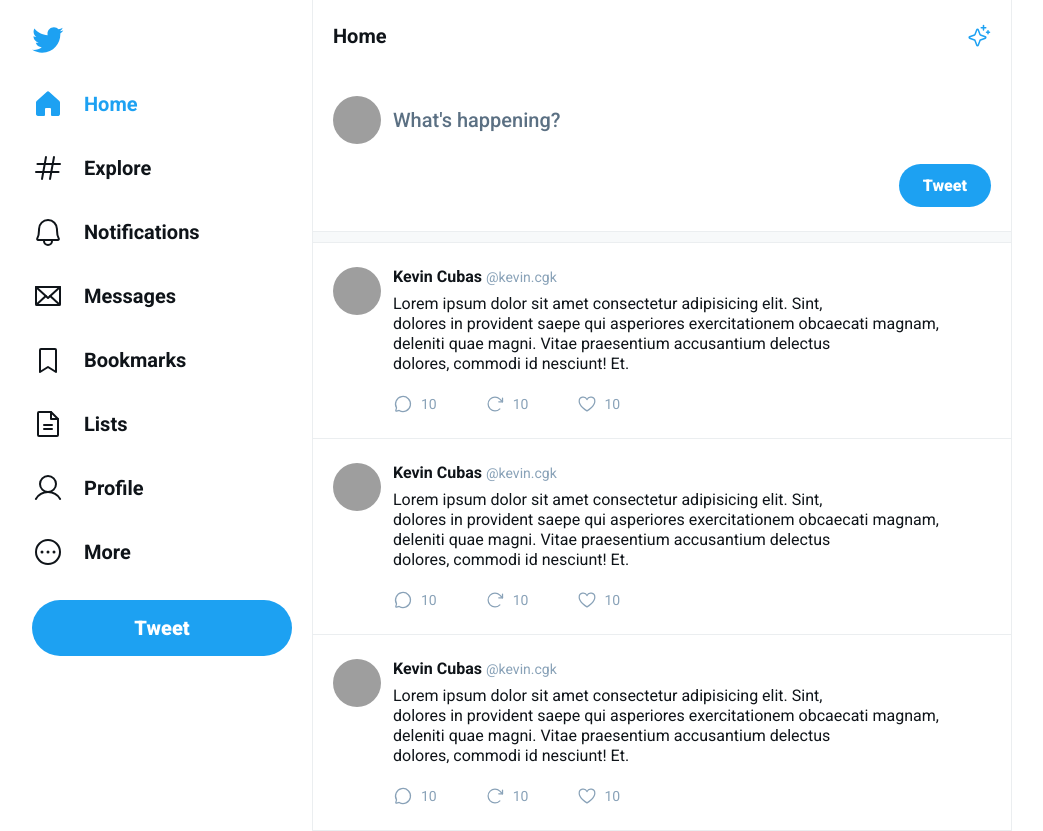
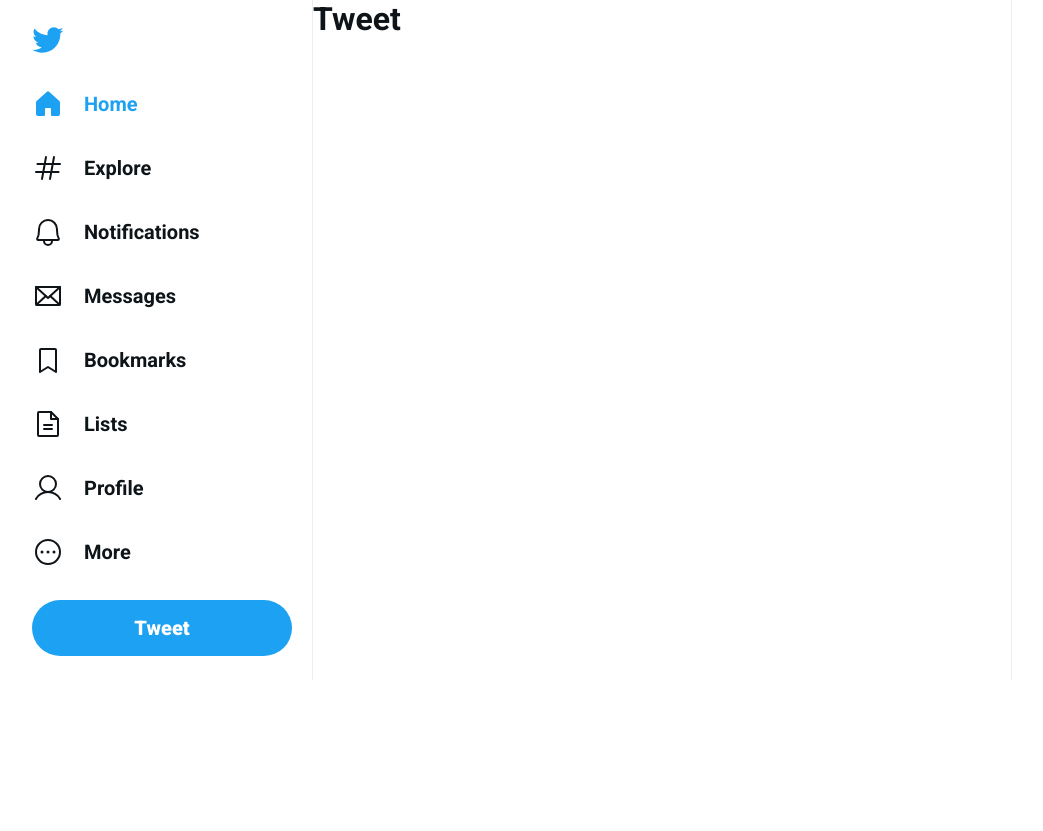
Before and after one commit to kevinCubas/twitter-ui, a React (Vite) app: page /tweet in a window 1280 px wide. Shown: the whole page, without its empty margins (128-1171 px from the left). After the commit the page ends 800 px from the top, so only its background shows below. Built offline with nearby package versions, Linux system fonts and the light colour scheme; grey boxes are pictures that could not be loaded.

Commit message:
:sparkles: feat: Routes and pages directory

```diff
--- a/src/components/Tweet/index.tsx
+++ b/src/components/Tweet/index.tsx
@@ -1,7 +1,11 @@
 import "./Tweet.css";
 import { ArrowClockwise, ChatCircle, Heart } from "phosphor-react";
 
-export function Tweet() {
+interface ITweetProps {
+  content: string
+}
+
+export function Tweet({content}:ITweetProps) {
   return (
     <a href="#" className="tweet">
       <img src="https://github.com/kevinCubas.png" alt="" />
@@ -10,14 +14,7 @@
           <strong>Kevin Cubas</strong>
           <span>@kevin.cgk</span>
         </header>
-      <p>
-        Lorem ipsum dolor sit amet consectetur adipisicing elit. Sint,
-        <br />
-        dolores in provident saepe qui asperiores exercitationem obcaecati
-        magnam, deleniti quae magni. Vitae praesentium accusantium delectus
-        <br />
-        dolores, commodi id nesciunt! Et.
-      </p>
+      <p>{content}</p>
       <footer className="tweet-content-footer">
         <button type="button">
           <ChatCircle />
--- a/src/global.css
+++ b/src/global.css
@@ -39,53 +39,3 @@
   border-left: 1px solid #ebeef0;
   border-right: 1px solid #ebeef0;
 }
-
-.new-tweet-form {
-  padding: 1.5rem 1.25rem;
-  display: flex;
-  flex-direction: column;
-  gap: 0.5rem;
-}
-
-.new-tweet-form label {
-  display: flex;
-  gap: 0.75rem;
-}
-
-.new-tweet-form label img{
-  width: 3rem;
-  height: 3rem;
-  border-radius: 9999px;
-}
-
-.new-tweet-form label textarea{
-  flex: 1;
-  border: 0;
-  font-size: 1.25rem;
-  font-weight: 500;
-  margin-top: 0.75rem;
-  resize: none;
-}
-
-.new-tweet-form label textarea:focus{
-  outline: none;
-}
-
-.new-tweet-form label textarea::placeholder{
-  color: #5b7083;
-}
-
-.new-tweet-form button[type=submit] {
-  margin-left: auto;
-  background-color: var(--twitter-blue);
-  border-radius: 9999px;
-  padding: 0.75rem 1.5rem;
-  color: #fff;
-  font-size: 1rem;
-  font-weight: 900;
-  border: 0;
-}
-
-.new-tweet-form button[type=submit]:hover {
-  filter: brightness(0.9);
-}
--- a/src/main.tsx
+++ b/src/main.tsx
@@ -1,7 +1,7 @@
 import React from "react"
 import ReactDOM from "react-dom/client"
 
-import {Sparkle} from "phosphor-react"
+import { Sparkle } from "phosphor-react"
 
 import "./global.css"
 
@@ -9,27 +9,15 @@
 import { Sidebar } from "./components/Sidebar"
 import { Header } from "./components/Header"
 import { Separator } from "./components/Separator"
+import { RouterProvider } from "react-router-dom"
+import { router } from "./routes"
 
 ReactDOM.createRoot(document.getElementById('root') as HTMLElement).render(
   <React.StrictMode>
     <div className='layout'>
       <Sidebar />
       <div className='content'>
-        <main className="timeline">
-          <Header pageName="Home" />
-          <form className="new-tweet-form">
-            <label htmlFor="tweet">
-              <img src="https://github.com/kevinCubas.png" alt="" />
-              <textarea id="tweet" placeholder="What's happening?"/>
-            </label>
-            <button type="submit">Tweet</button>
-
-          </form>
-          <Separator />
-          <Tweet />
-          <Tweet />
-          <Tweet />
-        </main>
+        <RouterProvider router={router} />
       </div>
     </div>
   </React.StrictMode>,
--- /dev/null
+++ b/src/pages/Timeline/Timeline.css
@@ -0,0 +1,49 @@
+.new-tweet-form {
+  padding: 1.5rem 1.25rem;
+  display: flex;
+  flex-direction: column;
+  gap: 0.5rem;
+}
+
+.new-tweet-form label {
+  display: flex;
+  gap: 0.75rem;
+}
+
+.new-tweet-form label img{
+  width: 3rem;
+  height: 3rem;
+  border-radius: 9999px;
+}
+
+.new-tweet-form label textarea{
+  flex: 1;
+  border: 0;
+  font-size: 1.25rem;
+  font-weight: 500;
+  margin-top: 0.75rem;
+  resize: none;
+}
+
+.new-tweet-form label textarea:focus{
+  outline: none;
+}
+
+.new-tweet-form label textarea::placeholder{
+  color: #5b7083;
+}
+
+.new-tweet-form button[type=submit] {
+  margin-left: auto;
+  background-color: var(--twitter-blue);
+  border-radius: 9999px;
+  padding: 0.75rem 1.5rem;
+  color: #fff;
+  font-size: 1rem;
+  font-weight: 900;
+  border: 0;
+}
+
+.new-tweet-form button[type=submit]:hover {
+  filter: brightness(0.9);
+}
--- /dev/null
+++ b/src/pages/Timeline/index.tsx
@@ -0,0 +1,30 @@
+import "./Timeline.css";
+
+import { Header } from "../../components/Header";
+import { Separator } from "../../components/Separator";
+import { Tweet } from "../../components/Tweet";
+
+const tweets = [
+  "Meu primeiro tweet",
+  "twiteiro",
+  "testando"
+]
+
+export function Timeline() {
+  return (
+    <main className="timeline">
+      <Header pageName="Home" />
+
+      <form className="new-tweet-form">
+        <label htmlFor="tweet">
+          <img src="https://github.com/kevinCubas.png" alt="" />
+          <textarea id="tweet" placeholder="What's happening?" />
+        </label>
+        <button type="submit">Tweet</button>
+
+      </form>
+      <Separator />
+      {tweets.map(tweet => <Tweet key={tweet} content={tweet} />)}
+    </main>
+  )
+}
--- /dev/null
+++ b/src/routes.tsx
@@ -0,0 +1,13 @@
+import { createBrowserRouter } from "react-router-dom";
+import { Timeline } from "./pages/Timeline";
+
+export const router = createBrowserRouter([
+  {
+    path: '/',
+    element:  <Timeline />
+  },
+  {
+    path: '/tweet',
+    element:  <h1>Tweet</h1>
+  }
+])
```
